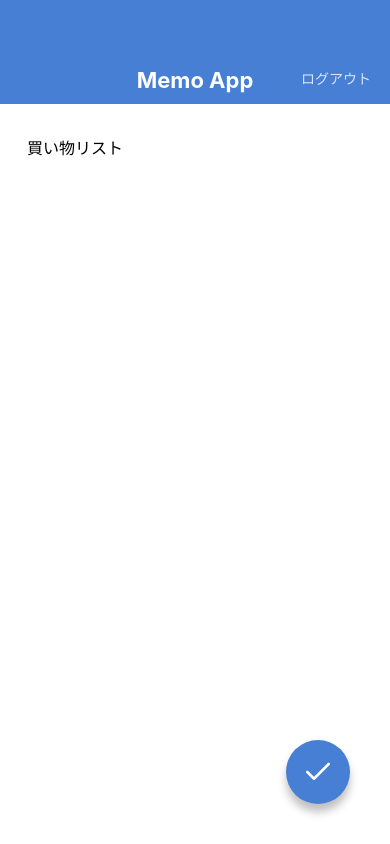
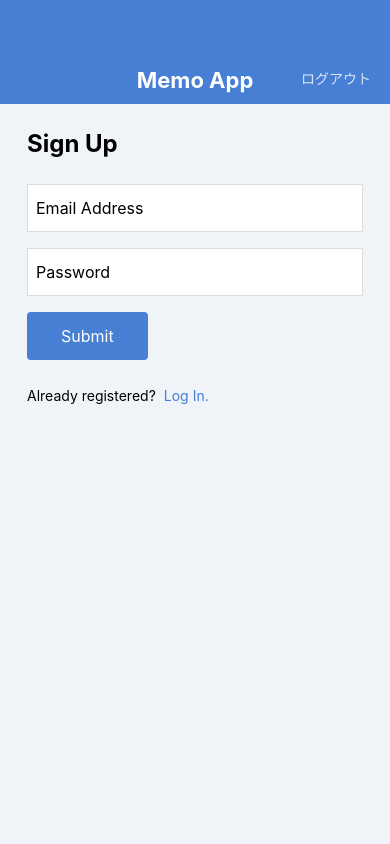
Before and after one commit to falconearth/MemoApp2, a React Native app: screen / in a window 390 px wide. Built offline with nearby package versions, Linux system fonts and the light colour scheme.

Commit message:
Create LogInScreen and SignUpScreen

```diff
--- a/App.jsx
+++ b/App.jsx
@@ -2,11 +2,13 @@
 
 // import MemolListScreen from './src/screens/MemoListScreen';
 // import MemoDetailScreen from './src/screens/MemoDetailScreen';
-import MemoEditScreen from './src/screens/MemoEditScreen';
+// import MemoEditScreen from './src/screens/MemoEditScreen';
 // import MemoCreateScreen from './src/screens/MemoCreateScreen';
+// import LogInScreen from './src/screens/LogInScreen';
+import SignUpScreen from './src/screens/SignUpScreen';
 
 export default function App() {
   return (
-    <MemoEditScreen />
+    <SignUpScreen />
   );
 }
--- /dev/null
+++ b/src/components/Button.jsx
@@ -0,0 +1,32 @@
+import React from 'react';
+import { View, Text, StyleSheet } from 'react-native';
+import { string } from 'prop-types';
+
+export default function Button(props) {
+  const { label } = props;
+  return (
+    <View style={styles.buttonContainer}>
+      <Text style={styles.buttonLaberl}>{label}</Text>
+    </View>
+  );
+}
+
+Button.propTypes = {
+  label: string.isRequired,
+};
+
+const styles = StyleSheet.create({
+  buttonContainer: {
+    backgroundColor: '#467FD3',
+    borderRadius: 4,
+    alignSelf: 'flex-start',
+    marginBottom: 24,
+  },
+  buttonLaberl: {
+    fontSize: 16,
+    lineHeight: 32,
+    paddingVertical: 8,
+    paddingHorizontal: 34,
+    color: '#ffffff',
+  },
+});
--- /dev/null
+++ b/src/screens/LogInScreen.jsx
@@ -0,0 +1,64 @@
+import React from 'react';
+import {
+  View, Text, TextInput, StyleSheet,
+} from 'react-native';
+
+import AppBar from '../components/AppBar';
+import Button from '../components/Button';
+
+export default function LogInScreen() {
+  return (
+    <View style={styles.container}>
+      <AppBar />
+      <View style={styles.inner}>
+        <Text style={styles.title}>Log In</Text>
+        <TextInput style={styles.input} value="Email Address" />
+        <TextInput style={styles.input} value="Password" />
+        <Button label="Submit" />
+        <View style={styles.footer}>
+          <Text style={styles.fotterText}>Not Registared?</Text>
+          <Text style={styles.footerLink}>Sign up here!</Text>
+        </View>
+      </View>
+    </View>
+  );
+}
+
+const styles = StyleSheet.create({
+  container: {
+    flex: 1,
+    backgroundColor: '#F0F4F8',
+  },
+  inner: {
+    paddingHorizontal: 27,
+    paddingVertical: 24,
+  },
+  title: {
+    fontSize: 24,
+    lineHeight: 32,
+    fontWeight: 'bold',
+    marginBottom: 24,
+  },
+  input: {
+    fontSize: 16,
+    height: 48,
+    borderColor: '#DDDDDD',
+    borderWidth: 1,
+    backgroundColor: '#ffffff',
+    paddingHorizontal: 8,
+    marginBottom: 16,
+  },
+  fotterText: {
+    fontSize: 14,
+    lineHeight: 24,
+    marginRight: 8,
+  },
+  footerLink: {
+    fontSize: 14,
+    lineHeight: 24,
+    color: '#467FD3',
+  },
+  footer: {
+    flexDirection: 'row',
+  },
+});
--- /dev/null
+++ b/src/screens/SignUpScreen.jsx
@@ -0,0 +1,64 @@
+import React from 'react';
+import {
+  View, Text, TextInput, StyleSheet,
+} from 'react-native';
+
+import AppBar from '../components/AppBar';
+import Button from '../components/Button';
+
+export default function SignUpScreen() {
+  return (
+    <View style={styles.container}>
+      <AppBar />
+      <View style={styles.inner}>
+        <Text style={styles.title}>Sign Up</Text>
+        <TextInput style={styles.input} value="Email Address" />
+        <TextInput style={styles.input} value="Password" />
+        <Button label="Submit" />
+        <View style={styles.footer}>
+          <Text style={styles.fotterText}>Already registered?</Text>
+          <Text style={styles.footerLink}>Log In.</Text>
+        </View>
+      </View>
+    </View>
+  );
+}
+
+const styles = StyleSheet.create({
+  container: {
+    flex: 1,
+    backgroundColor: '#F0F4F8',
+  },
+  inner: {
+    paddingHorizontal: 27,
+    paddingVertical: 24,
+  },
+  title: {
+    fontSize: 24,
+    lineHeight: 32,
+    fontWeight: 'bold',
+    marginBottom: 24,
+  },
+  input: {
+    fontSize: 16,
+    height: 48,
+    borderColor: '#DDDDDD',
+    borderWidth: 1,
+    backgroundColor: '#ffffff',
+    paddingHorizontal: 8,
+    marginBottom: 16,
+  },
+  fotterText: {
+    fontSize: 14,
+    lineHeight: 24,
+    marginRight: 8,
+  },
+  footerLink: {
+    fontSize: 14,
+    lineHeight: 24,
+    color: '#467FD3',
+  },
+  footer: {
+    flexDirection: 'row',
+  },
+});
```
